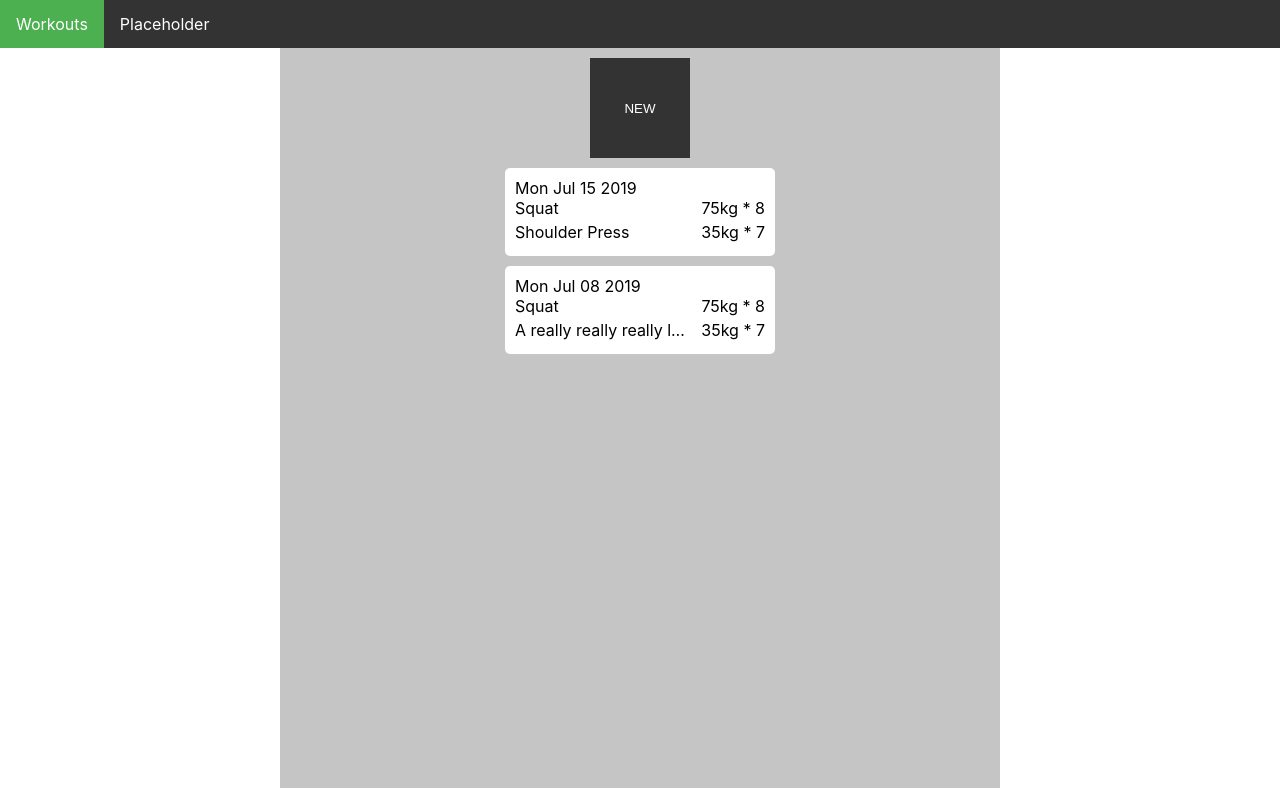
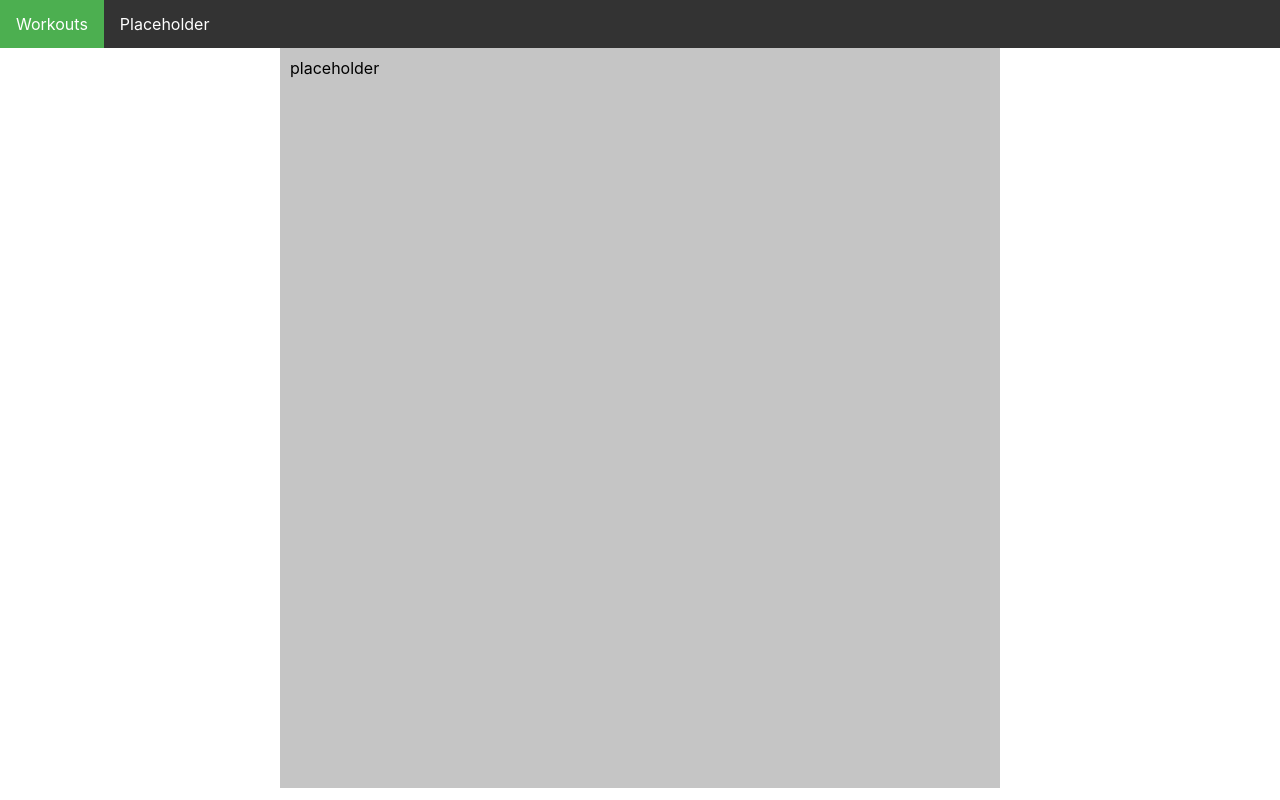
Before and after one commit to LauSam09/gym, a React (Create React App) app in the folder client/: page /new in a window 1280 px wide. Built offline with nearby package versions, Linux system fonts and the light colour scheme.

Commit message:
Added react router.

```diff
--- a/client/package.json
+++ b/client/package.json
@@ -9,9 +9,9 @@
     "@types/jest": "^24.9.1",
     "@types/node": "^12.12.47",
     "@types/react": "^16.9.38",
-    "@types/react-dom": "^16.9.8",
     "react": "^16.13.1",
     "react-dom": "^16.13.1",
+    "react-router-dom": "^5.2.0",
     "react-scripts": "3.4.1",
     "typescript": "^3.7.5"
   },
@@ -37,6 +37,8 @@
     ]
   },
   "devDependencies": {
+    "@types/react-dom": "^16.9.8",
+    "@types/react-router-dom": "^5.1.5",
     "@typescript-eslint/eslint-plugin": "^3.3.0",
     "@typescript-eslint/parser": "^3.3.0",
     "eslint-config-standard": "^14.1.1",
--- a/client/src/App.tsx
+++ b/client/src/App.tsx
@@ -2,15 +2,23 @@ import React from 'react'
 import NavBar from './components/navbar/NavBar'
 import Workouts from './pages/workouts/Workouts'
 import styles from './App.module.css'
+import { BrowserRouter, Switch, Route } from 'react-router-dom'
 
 function App () {
   return (
-    <div>
+    <BrowserRouter>
       <NavBar />
       <section className={styles.content}>
-        <Workouts />
+        <Switch>
+          <Route path="/new">
+            <div>placeholder</div>
+          </Route>
+          <Route path="/">
+            <Workouts />
+          </Route>
+        </Switch>
       </section>
-    </div>
+    </BrowserRouter>
   )
 }
 
```
Also changed, not shown: client/src/index.tsx (+7 -7 lines), 1 other file (tests, documents, lock files or other folders).
